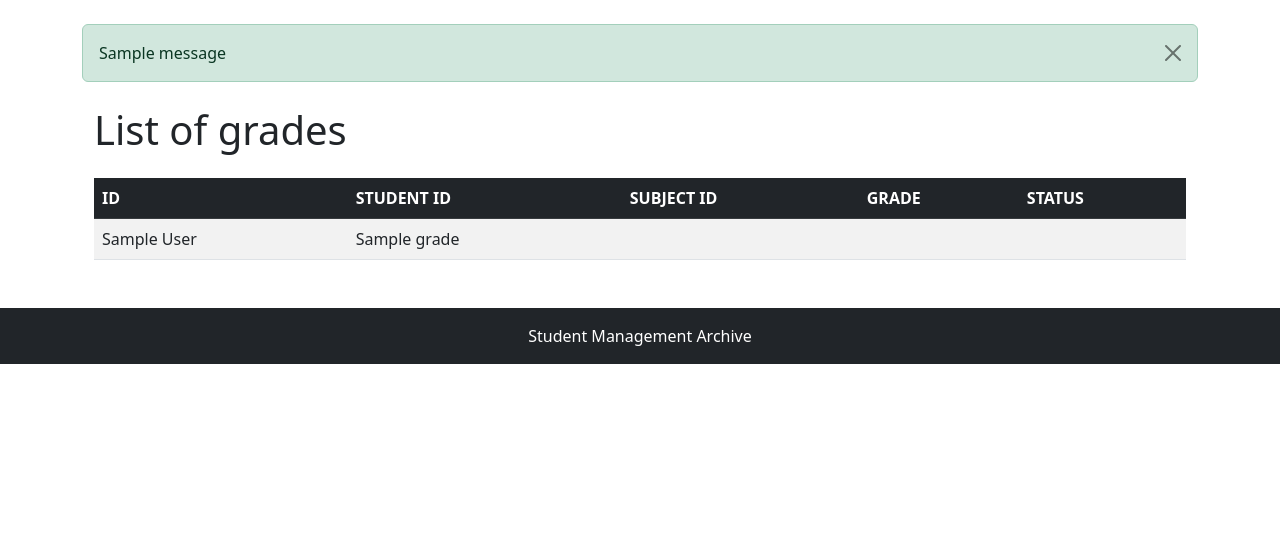
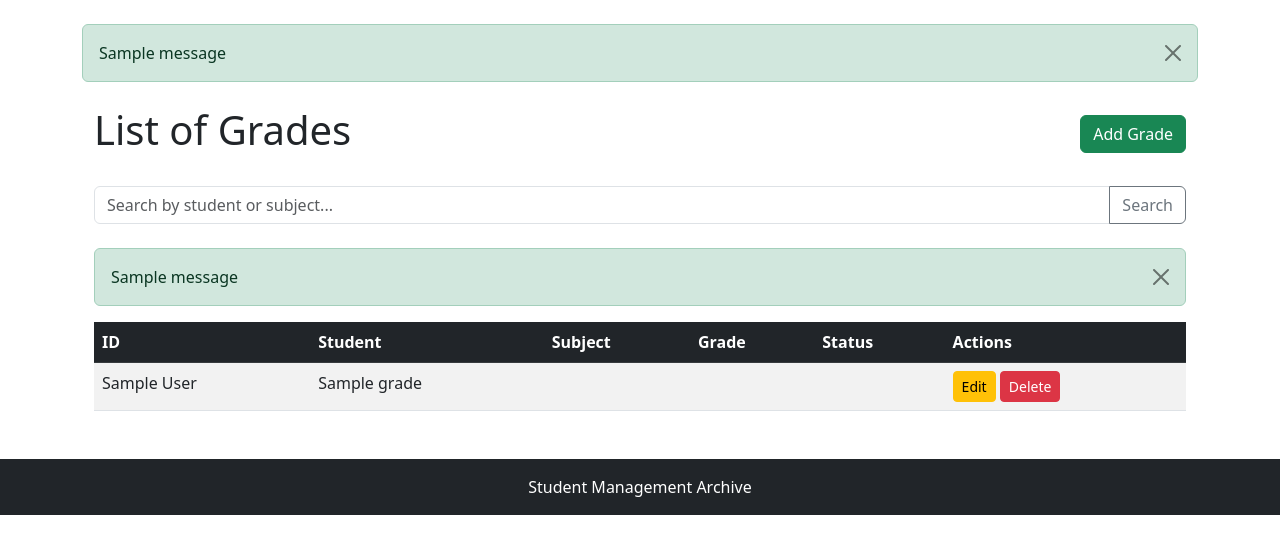
Before and after one commit to avlasova05/Student-Archive, a Flask app: page /grades/ in a window 1280 px wide. Shown: the part 56-610 px from the top of the page. Run offline with Flask 3, Linux system fonts and the light colour scheme; tables that the repository leaves empty or names only in its code hold one stand-in row (values such as "Sample post"); one stand-in notice (Sample message) is shown; some libraries are stand-ins or nearby versions.

Commit message:
Update list.html

```diff
--- a/mmf-archive/app/templates/grades/list.html
+++ b/mmf-archive/app/templates/grades/list.html
@@ -2,16 +2,39 @@
 
 {% block content %}
 <div class="container mt-4">
-    <h1 class="mb-4">List of grades</h1>
+    <div class="d-flex justify-content-between align-items-center mb-4">
+        <h1>List of Grades</h1>
+        <a href="{{ url_for('grades.add_grade') }}" class="btn btn-success">Add Grade</a>
+    </div>
+
+    <form class="mb-4">
+        <div class="input-group">
+            <input type="text" class="form-control" placeholder="Search by student or subject..." name="search"
+                   value="{{ search_query }}">
+            <button class="btn btn-outline-secondary" type="submit">Search</button>
+        </div>
+    </form>
+
+    {% with messages = get_flashed_messages(with_categories=true) %}
+      {% if messages %}
+        {% for category, message in messages %}
+          <div class="alert alert-{{ category }} alert-dismissible fade show" role="alert">
+            {{ message }}
+            <button type="button" class="btn-close" data-bs-dismiss="alert" aria-label="Close"></button>
+          </div>
+        {% endfor %}
+      {% endif %}
+    {% endwith %}
 
     <table class="table table-striped table-hover">
         <thead class="table-dark">
             <tr>
                 <th>ID</th>
-                <th>STUDENT ID</th>
-                <th>SUBJECT ID</th>
-                <th>GRADE</th>
-                <th>STATUS</th>
+                <th>Student</th>
+                <th>Subject</th>
+                <th>Grade</th>
+                <th>Status</th>
+                <th>Actions</th>
             </tr>
         </thead>
         <tbody>
@@ -22,9 +45,22 @@
                 <td>{{ grade[2] }}</td>
                 <td>{{ grade[3] }}</td>
                 <td>{{ grade[4] }}</td>
+                <td>
+                    <a href="{{ url_for('grades.edit_grade', grade_id=grade[0]) }}" class="btn btn-sm btn-warning">Edit</a>
+                    <form action="{{ url_for('grades.delete_grade', grade_id=grade[0]) }}"
+                          method="POST" style="display:inline;">
+                        <button type="submit" class="btn btn-sm btn-danger"
+                                onclick="return confirm('Delete this grade?')">Delete</button>
+                    </form>
+                </td>
+            </tr>
+            {% else %}
+            <tr>
+                <td colspan="6" class="text-center">No grades found</td>
             </tr>
             {% endfor %}
         </tbody>
     </table>
+
 </div>
 {% endblock %}
```
